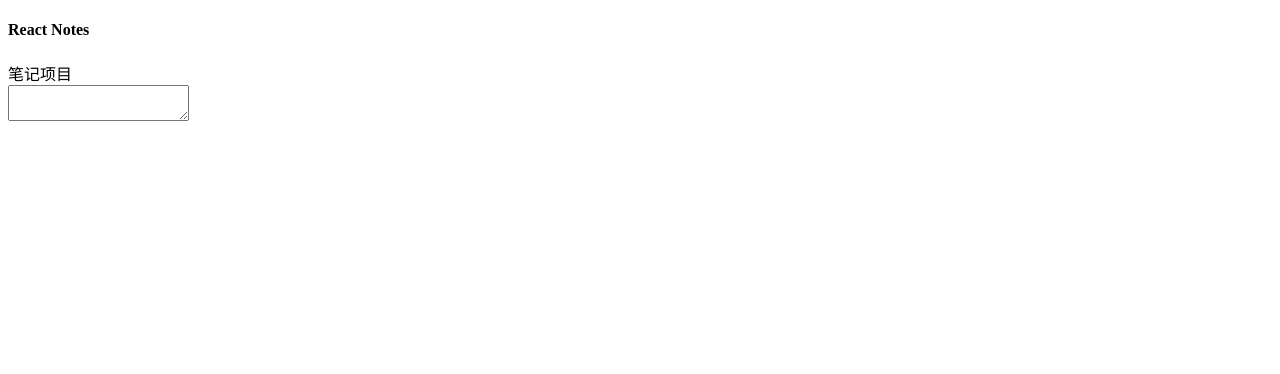
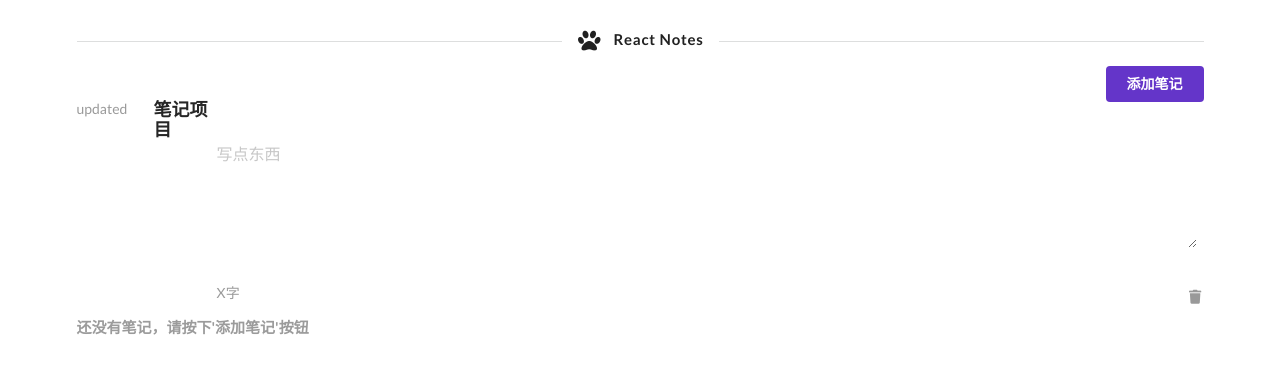
Before and after one commit to gengwenhao/react-notes, a React app: page / in a window 1280 px wide. Shown: the top 374 px of the page. Built offline with nearby package versions, Linux system fonts and the light colour scheme.

Commit message:
引入semantic样式

```diff
--- a/package.json
+++ b/package.json
@@ -36,6 +36,7 @@
     "react-dev-utils": "^5.0.1",
     "react-dom": "^16.4.2",
     "resolve": "1.6.0",
+    "semantic-ui-css": "^2.3.3",
     "style-loader": "0.19.0",
     "sw-precache-webpack-plugin": "0.11.4",
     "url-loader": "0.6.2",
--- a/src/App.jsx
+++ b/src/App.jsx
@@ -7,6 +7,8 @@
  */
 import React from 'react'
 import Notes from './components/Notes/index.jsx'
+import 'semantic-ui-css/semantic.min.css'
+import './common/index.css'
 
 class App extends React.Component {
     render() {
--- /dev/null
+++ b/src/common/index.css
@@ -0,0 +1,26 @@
+.notes {
+    margin-top: 32px;
+}
+
+.notes .ui textarea {
+    border: none;
+    font-size: 16px;
+    padding: 0;
+    margin: 32px 0;
+}
+
+.ui.items > .item > .content > .header {
+    display: block;
+    cursor: pointer;
+}
+
+.ui.items > .item > .meta {
+    width: 88px;
+    color: rgba(0, 0, 0, .4);
+    margin-top: 0;
+    margin-bottom: 16px;
+}
+
+.trash.icon {
+    cursor: pointer;
+}
--- a/src/components/Editor/index.jsx
+++ b/src/components/Editor/index.jsx
@@ -14,8 +14,13 @@
 
     render() {
         return (
-            <div>
-                <textarea/>
+            <div className='ui form'>
+                <div className="field">
+                    <textarea
+                        rows='5'
+                        placeholder='写点东西'
+                    />
+                </div>
             </div>
         )
     }
--- a/src/components/Note/index.jsx
+++ b/src/components/Note/index.jsx
@@ -15,9 +15,22 @@
 
     render() {
         return (
-            <div>
-                笔记项目
-                <Editor/>
+            <div className='item'>
+                <div className="meta">
+                    {'updated'}
+                </div>
+                <div className="content">
+                    <div className="header">
+                        {'笔记项目'}
+                    </div>
+                </div>
+                <div className="extra">
+                    <Editor/>
+                    {'X'}字
+                    <i className="right floated trash icon">
+
+                    </i>
+                </div>
             </div>
         )
     }
--- a/src/components/Notes/index.jsx
+++ b/src/components/Notes/index.jsx
@@ -15,9 +15,20 @@
 
     render() {
         return (
-            <div>
-                <h4>React Notes</h4>
-                <Note/>
+            <div className='ui container notes'>
+                <h4 className='ui horizontal divider header'>
+                    <i className="paw icon"/>
+                    React Notes
+                </h4>
+                <button className="ui right floated base violet button">
+                    添加笔记
+                </button>
+                <div className="ui divided items">
+                    <Note/>
+                    <span className="ui small disabled header">
+                        还没有笔记，请按下'添加笔记'按钮
+                    </span>
+                </div>
             </div>
         )
     }
```
Also changed, not shown: 1 other file (tests, documents, lock files or other folders).
